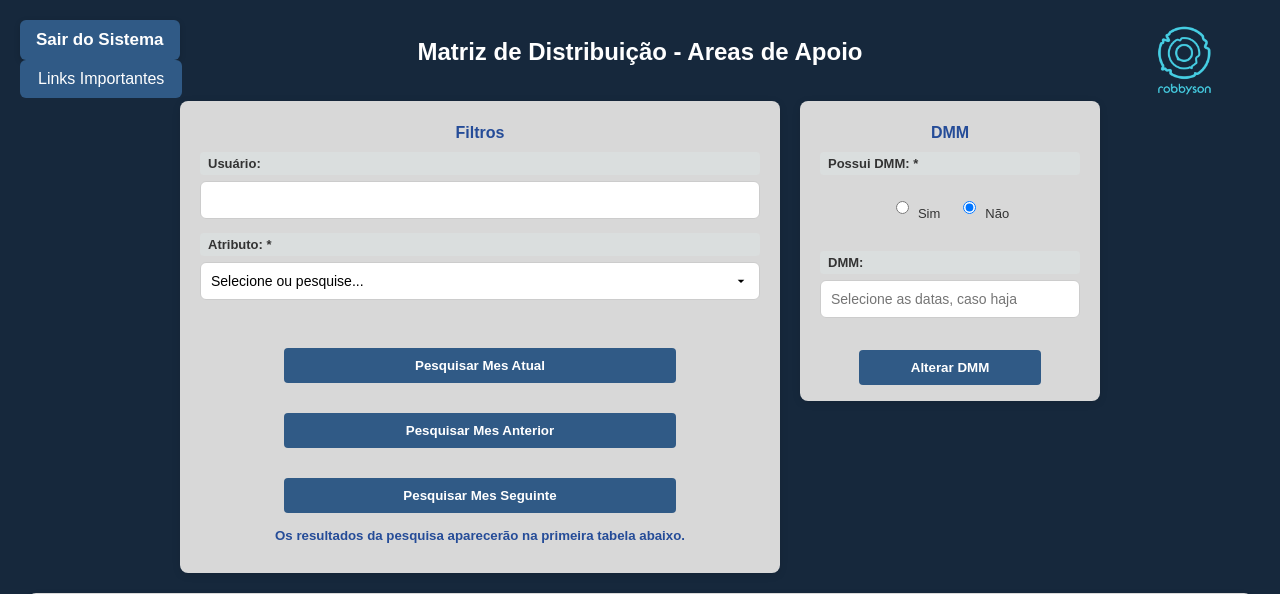
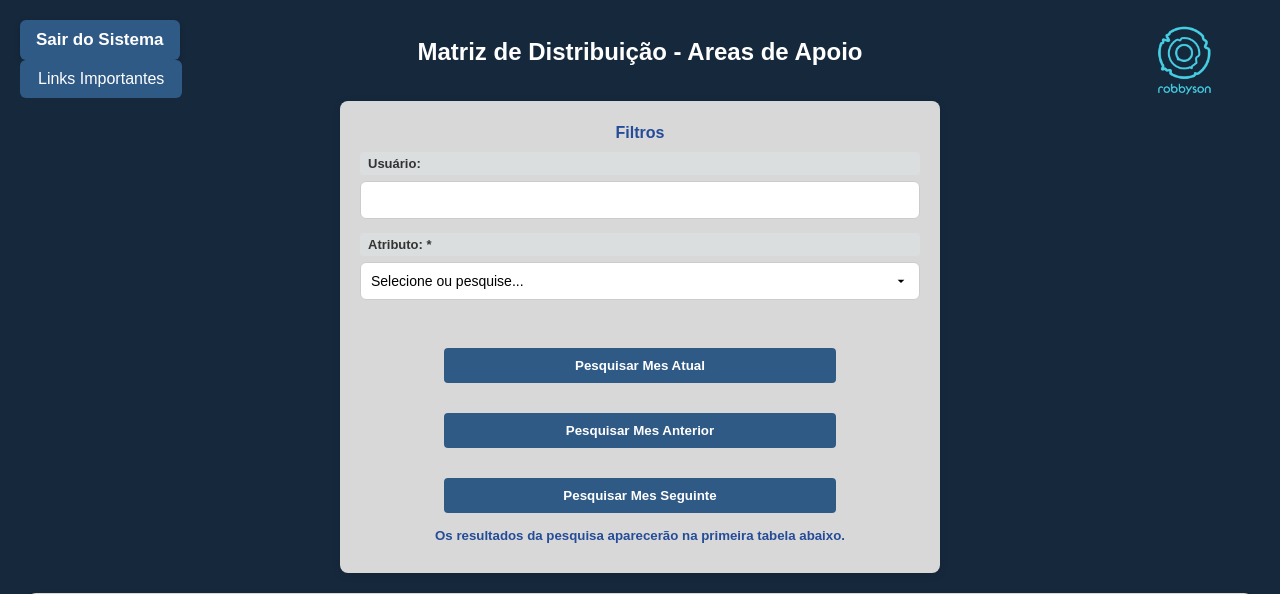
Before and after one commit to Gustavo-sh/Projeto_Matriz_AeC, a Python web app: template app/templates/indexApoio.html in a window 1280 px wide. Shown: the top 594 px of the page. Run offline with Jinja, Linux system fonts and the light colour scheme; the template is opened without the code that fills it, so the values that code supplies are empty; some libraries are stand-ins or nearby versions.

Commit message:
More rules

```diff
--- a/app/routes.py
+++ b/app/routes.py
@@ -201,7 +201,7 @@ async def index_apoio(request: Request):
         "indicadores": indicadores,
         "username": username,
         "atributos": atributos,
-        "role_": user.get("role"),
+        "role": user.get("role"),
         "area": area
     })
 
--- a/app/static/js/matriz_apoio.js
+++ b/app/static/js/matriz_apoio.js
@@ -24,7 +24,7 @@
 
     const atributoInput = document.getElementById("duplicar_atributo");
     const tipoPesquisaHidden = document.getElementById("duplicar_tipo_pesquisa");
-    const cacheKey = document.getElementById("cache_key_pesquisa_dmm");
+    const cacheKey = document.getElementById("cache_key_pesquisa");
     const atributoAtual = document.getElementById("atributo_select")?.value || "";
 
     let tipoValor = null;
@@ -60,7 +60,7 @@
 (function () {
   document.addEventListener("DOMContentLoaded", function () {
     document.body.addEventListener("buildCacheKey", function (evt) {
-      const cacheKeyInput = document.getElementById("cache_key_pesquisa_dmm");
+      const cacheKeyInput = document.getElementById("cache_key_pesquisa");
       const tipo = evt.detail?.tipo;
       const atributo = evt.detail?.atributo;
       let page = null;
@@ -95,7 +95,7 @@
     exportBtn.addEventListener("click", function () {
       const atributo = document.getElementById("atributo_select")?.value || "";
       const tipo = document.getElementById("duplicar_tipo_pesquisa")?.value || "";
-      const cache_key = document.getElementById("cache_key_pesquisa_dmm")?.value || "";
+      const cache_key = document.getElementById("cache_key_pesquisa")?.value || "";
       const params = new URLSearchParams();
       params.append("atributo", atributo);
       params.append("duplicar_tipo_pesquisa", tipo);
--- a/app/templates/indexApoio.html
+++ b/app/templates/indexApoio.html
@@ -92,10 +92,11 @@
             <h5>Os resultados da pesquisa aparecerão na primeira tabela abaixo.</h5>
         </div>
 
+        {% if role == "apoio planejamento" %}
         <form hx-post="/update_dmm"
                 hx-target="#tabela-pesquisa"
                 hx-swap="innerHTML"
-                hx-include="#cache_key_pesquisa_dmm"
+                hx-include="#cache_key_pesquisa"
                 hx-confirm="Confirma a alteração do DMM para os registros selecionados?">
             <div class="dmm-container">
                 <h4>DMM</h4>
@@ -110,6 +111,7 @@
                 <button type="submit">Alterar DMM</button>
             </div>
         </form>
+        {% endif %}
     </div>
 
     <div class="registros">
@@ -174,7 +176,7 @@
                 Selecionar Tudo
             </button>
 
-            <input type="hidden" name="cache_key_pesquisa_dmm" id="cache_key_pesquisa_dmm" value="">
+            <input type="hidden" name="cache_key" id="cache_key_pesquisa" value="">
             <input type="hidden" name="tipo_pesquisa_admapoio" id="tipo_pesquisa_admapoio" value="">
             <h4>Selecione os registros que deseja dar acordo ou não acordo antes de clicar nos botões abaixo.</h4>
             <div style="display: flex; gap: 10px; margin-top: 15px; justify-content: center;">
@@ -201,7 +203,7 @@
                   hx-target="#tabela-pesquisa"
                   class="form-mmd"
                   hx-swap="innerHTML"
-                  hx-include="#tabela-pesquisa input[name='registro_ids']:checked, #cache_key_pesquisa_dmm"
+                  hx-include="#tabela-pesquisa input[name='registro_ids']:checked, #cache_key_pesquisa"
                   hx-confirm="Confirma a alteração da meta para os registros selecionados? Ao definir a nova meta você automaticamente dá o de acordo para os indicadores alterados.">
                 <div style="display: flex; justify-content: center; gap: 20px; margin-bottom: 15px;">
                     <label>Nova Meta: *
```
